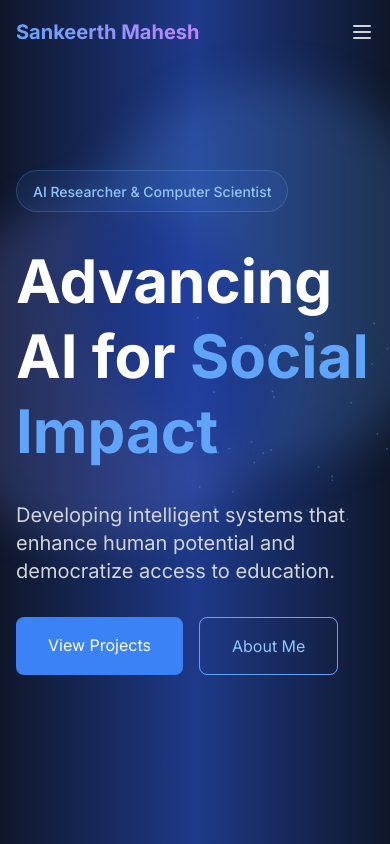
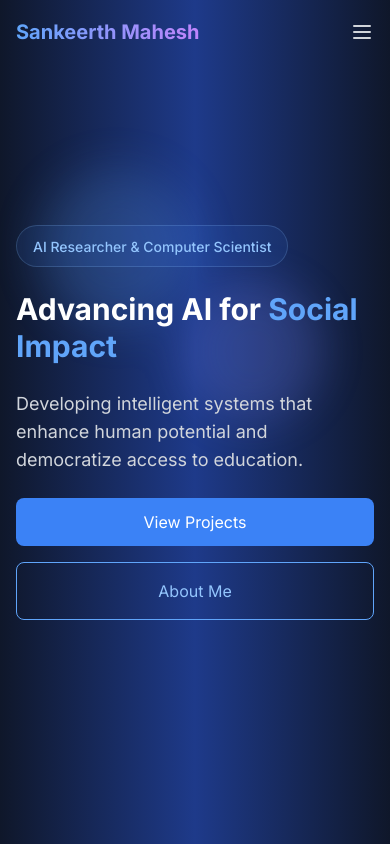
Before and after one commit to samahesh56/Website, a Next.js app in the folder your-website/: page / in a window 390 px wide. Shown: the top 844 px of the page. Built offline with nearby package versions, Linux system fonts and the light colour scheme.

Commit message:
resizing components

```diff
--- a/your-website/app/page.tsx
+++ b/your-website/app/page.tsx
@@ -1,61 +1,63 @@
+// app/(routes)/page.tsx
 'use client';
-import React from 'react';
+import { MainLayout } from '@/components/Layout/MainLayout';
 import Link from 'next/link';
 import TransitionSection from '@/components/Transitions/TransitionSection';
 import NetworkAnimation from '@/components/NetworkAnimation';
 import WorkToContactTransition from '@/components/Transitions/WorkToContactTransition';
 import { motion } from 'framer-motion';
-import PageTransition from '@/components/Animation/PageTransition';
 
 export default function Home() {
   return (
-    <PageTransition>
-      <div className="min-h-screen bg-gray-50 flex flex-col">
+    <MainLayout>
+      <div className="">
         {/* Hero Section */}
         <section className="min-h-screen bg-gradient-to-r from-slate-900 via-blue-900 to-slate-900 text-white relative overflow-hidden flex items-center -mt-16">
           <div className="absolute inset-0 opacity-20 z-0">
-            <div className="absolute top-20 left-20 w-96 h-96 bg-blue-400 rounded-full mix-blend-multiply filter blur-xl animate-blob"></div>
-            <div className="absolute top-40 right-20 w-96 h-96 bg-indigo-400 rounded-full mix-blend-multiply filter blur-xl animate-blob animation-delay-2000"></div>
+            <div className="absolute top-[20%] left-[10%] w-[40vw] h-[40vw] max-w-[500px] max-h-[500px] bg-blue-400 rounded-full mix-blend-multiply filter blur-xl animate-blob"></div>
+            <div className="absolute top-[30%] right-[10%] w-[40vw] h-[40vw] max-w-[500px] max-h-[500px] bg-indigo-400 rounded-full mix-blend-multiply filter blur-xl animate-blob animation-delay-2000"></div>
           </div>
 
-          <div className="max-w-7xl mx-auto px-4 w-full relative z-10">
-            <div className="grid md:grid-cols-2 gap-12 items-center min-h-screen">
+          <div className="container mx-auto px-4 sm:px-6 lg:px-8 w-full relative z-10">
+            <div className="grid lg:grid-cols-2 gap-8 lg:gap-12 items-center min-h-screen">
               {/* Left Content */}
-              <div className="space-y-8 z-20">
+              <div className="space-y-6 md:space-y-8 max-w-xl mx-auto lg:mx-0">
                 <div className="inline-block px-4 py-2 bg-blue-500/10 rounded-full border border-blue-300/20">
                   <span className="text-blue-300 text-sm font-medium">
                     AI Researcher & Computer Scientist
                   </span>
                 </div>
 
-                <h1 className="text-6xl font-bold leading-tight">
+                <h1 className="text-3xl sm:text-4xl md:text-5xl lg:text-6xl font-bold leading-tight">
                   Advancing AI for
                   <span className="text-blue-400"> Social Impact</span>
                 </h1>
 
-                <p className="text-xl text-gray-300">
-                  Developing intelligent systems that enhance human potential and
-                  democratize access to education.
+                <p className="text-lg md:text-xl text-gray-300">
+                  Developing intelligent systems that enhance human potential
+                  and democratize access to education.
                 </p>
 
-                <div className="flex gap-4">
+                <div className="flex flex-col sm:flex-row gap-4 w-full sm:w-auto">
                   <Link
-                      href="/projects"
-                      className="px-8 py-4 bg-blue-500 text-white rounded-lg hover:bg-blue-600 transition cursor-pointer"
+                    href="/projects"
+                    className="px-6 sm:px-8 py-3 sm:py-4 bg-blue-500 text-white rounded-lg hover:bg-blue-600 transition text-center flex-1 sm:flex-none"
                   >
-                      View Projects
+                    View Projects
                   </Link>
                   <Link
-                      href="/about"
-                      className="px-8 py-4 border border-blue-400 text-blue-300 rounded-lg hover:bg-blue-900/50 transition cursor-pointer"
+                    href="/about"
+                    className="px-8 py-4 border border-blue-400 text-blue-300 rounded-lg hover:bg-blue-900/50 transition cursor-pointer text-center"
                   >
-                      About Me
+                    About Me
                   </Link>
                 </div>
               </div>
 
               {/* Right Visual */}
-              <NetworkAnimation />
+              <div className="hidden lg:block w-full h-screen relative">
+                <NetworkAnimation />
+              </div>
             </div>
           </div>
         </section>
@@ -63,25 +65,25 @@ export default function Home() {
         <TransitionSection />
 
         {/* Work & Updates Section */}
-        <section className="py-16 pb-8 bg-gradient-to-b from-slate-800 to-slate-900 text-white">
+        <section className="py-20 lg:py-32 bg-gradient-to-b from-slate-800 to-slate-900 text-white">
           <motion.div
-            className="max-w-6xl mx-auto px-4"
+            className="max-w-7xl mx-auto px-4 sm:px-6 lg:px-8"
             initial={{ opacity: 0, y: 50 }}
             whileInView={{ opacity: 1, y: 0 }}
-            transition={{ duration: 0.8, ease: "easeOut" }}
-            viewport={{ once: true, margin: "-100px" }}
+            transition={{ duration: 0.8, ease: 'easeOut' }}
+            viewport={{ once: true, margin: '-100px' }}
           >
             <h2 className="text-3xl font-bold text-center mb-12">
               Current Work & Updates
             </h2>
 
-            <div className="grid md:grid-cols-2 gap-8">
+            <div className="grid md:grid-cols-2 gap-8 lg:gap-12">
               {/* Featured Work Column */}
               <motion.div
-                className="space-y-6"
+                className="bg-slate-800 p-6 lg:p-8 rounded-xl"
                 initial={{ opacity: 0, x: -50 }}
                 whileInView={{ opacity: 1, x: 0 }}
-                transition={{ duration: 0.8, ease: "easeOut" }}
+                transition={{ duration: 0.8, ease: 'easeOut' }}
                 viewport={{ once: true }}
               >
                 <h3 className="text-xl font-semibold text-blue-300 mb-6">
@@ -91,7 +93,7 @@ export default function Home() {
                 <motion.div
                   initial={{ opacity: 0, y: 20 }}
                   whileInView={{ opacity: 1, y: 0 }}
-                  transition={{ duration: 0.8, delay: 0.2, ease: "easeOut" }}
+                  transition={{ duration: 0.8, delay: 0.2, ease: 'easeOut' }}
                   viewport={{ once: true }}
                   className="bg-slate-800 p-6 rounded-xl border border-blue-500/20 hover:border-blue-500/40 transition group hover:scale-[1.02] duration-300"
                 >
@@ -111,7 +113,7 @@ export default function Home() {
                 <motion.div
                   initial={{ opacity: 0, y: 20 }}
                   whileInView={{ opacity: 1, y: 0 }}
-                  transition={{ duration: 0.8, delay: 0.4, ease: "easeOut" }}
+                  transition={{ duration: 0.8, delay: 0.4, ease: 'easeOut' }}
                   viewport={{ once: true }}
                   className="bg-slate-800 p-6 rounded-xl border border-blue-500/20 hover:border-blue-500/40 transition group hover:scale-[1.02] duration-300"
                 >
@@ -129,10 +131,10 @@ export default function Home() {
 
               {/* Latest Updates Column */}
               <motion.div
-                className="space-y-6"
+                className="space-y-6 lg:space-y-8"
                 initial={{ opacity: 0, x: 50 }}
                 whileInView={{ opacity: 1, x: 0 }}
-                transition={{ duration: 0.8, ease: "easeOut" }}
+                transition={{ duration: 0.8, ease: 'easeOut' }}
                 viewport={{ once: true }}
               >
                 <h3 className="text-xl font-semibold text-blue-300 mb-6">
@@ -141,20 +143,20 @@ export default function Home() {
 
                 {[
                   {
-                    icon: "📝",
-                    text: "Published new findings on AI education impact",
-                    time: "2 weeks ago"
+                    icon: '📝',
+                    text: 'Published new findings on AI education impact',
+                    time: '2 weeks ago',
                   },
                   {
-                    icon: "💡",
-                    text: "Released open-source AI learning tools",
-                    time: "1 month ago"
+                    icon: '💡',
+                    text: 'Released open-source AI learning tools',
+                    time: '1 month ago',
                   },
                   {
-                    icon: "🎓",
-                    text: "Started new research collaboration",
-                    time: "1 month ago"
-                  }
+                    icon: '🎓',
+                    text: 'Started new research collaboration',
+                    time: '1 month ago',
+                  },
                 ].map((update, index) => (
                   <motion.div
                     key={index}
@@ -163,10 +165,10 @@ export default function Home() {
                     transition={{
                       duration: 0.8,
                       delay: index * 0.2,
-                      ease: "easeOut"
+                      ease: 'easeOut',
                     }}
                     viewport={{ once: true }}
-                    className="bg-slate-800 p-6 rounded-xl border border-blue-500/20 hover:border-blue-500/40 transition group hover:scale-[1.02] duration-300"
+                    className="bg-slate-800 p-6 lg:p-8 rounded-xl border border-blue-500/20 hover:border-blue-500/40 transition-all duration-300 hover:scale-[1.02]"
                   >
                     <div className="flex items-center space-x-4 mb-4">
                       <span className="text-2xl">{update.icon}</span>
@@ -182,6 +184,6 @@ export default function Home() {
 
         <WorkToContactTransition />
       </div>
-    </PageTransition>
+    </MainLayout>
   );
 }
--- a/your-website/components/Layout/MainLayout.tsx
+++ b/your-website/components/Layout/MainLayout.tsx
@@ -1,15 +1,26 @@
 // components/Layout/MainLayout.tsx
-import  PageTransition from '../Animation/PageTransition';
-import  Footer from './Footer';
+'use client';
+import PageTransition from '../Animation/PageTransition';
+import Footer from './Footer';
+import { usePathname } from 'next/navigation';
 
 export const MainLayout = ({ children }: { children: React.ReactNode }) => {
+  const pathname = usePathname();
+  const isHomePage = pathname === '/';
+
   return (
     <div className="min-h-screen bg-gradient-to-b bg-slate-950 text-gray-100">
-      <PageTransition>
-        <main className="container mx-auto px-4 py-8">
-          {children}
-        </main>
-      </PageTransition>
+      <div className="relative">
+        <PageTransition>
+          <main
+            className={`${
+              !isHomePage ? 'container mx-auto px-4 sm:px-6 lg:px-8 py-24' : ''
+            }`}
+          >
+            {children}
+          </main>
+        </PageTransition>
+      </div>
       <Footer />
     </div>
   );
--- a/your-website/components/NetworkAnimation.tsx
+++ b/your-website/components/NetworkAnimation.tsx
@@ -17,8 +17,8 @@ interface Connection {
 
 const NetworkAnimation: React.FC = () => {
   const svgRef = useRef<SVGSVGElement>(null);
+  const containerRef = useRef<HTMLDivElement>(null);
   const animationRef = useRef<number | null>(null);
-
 
   const createNode = (x: number, y: number) => `
     <circle
@@ -43,7 +43,7 @@ const NetworkAnimation: React.FC = () => {
 
   const createConnection = (x1: number, y1: number, x2: number, y2: number) => {
     const distance = Math.hypot(x2 - x1, y2 - y1);
-    const opacity = Math.max(0.15, 0.5 - (distance / 200)); // Increased base opacity
+    const opacity = Math.max(0.15, 0.5 - distance / 200);
 
     return `
       <line
@@ -59,12 +59,31 @@ const NetworkAnimation: React.FC = () => {
   };
 
   useEffect(() => {
-    if (!svgRef.current) return;
+    if (!svgRef.current || !containerRef.current) return;
 
     const nodes: Node[] = [];
-    const width = 600;
-    const height = 600;
-    const gridSize = Math.floor(Math.sqrt(40)); // Increased to 40 nodes
+    let width = 0;
+    let height = 0;
+
+    const updateDimensions = () => {
+      const container = containerRef.current;
+      if (!container) return;
+
+      // Get actual container dimensions
+      const rect = container.getBoundingClientRect();
+      width = rect.width;
+      height = window.innerHeight;
+
+      const svg = svgRef.current;
+      if (svg) {
+        svg.setAttribute('width', width.toString());
+        svg.setAttribute('height', height.toString());
+        svg.setAttribute('viewBox', `0 0 ${width} ${height}`);
+      }
+
+      // Increase number of nodes for larger space
+      nodes.length = 0;
+      const gridSize = Math.floor(Math.sqrt(60)); // Increased from 40 to 60 nodes
       const cellWidth = width / gridSize;
       const cellHeight = height / gridSize;
 
@@ -77,23 +96,23 @@ const NetworkAnimation: React.FC = () => {
             x: (i + 0.5) * cellWidth + offsetX,
             y: (j + 0.5) * cellHeight + offsetY,
             vx: (Math.random() - 0.5) * 0.6,
-          vy: (Math.random() - 0.5) * 0.6
+            vy: (Math.random() - 0.5) * 0.6,
           });
         }
       }
-
+    };
 
     const animate = () => {
       if (!svgRef.current) return;
 
       // Update node positions
-      nodes.forEach(node => {
+      nodes.forEach((node) => {
         node.x += node.vx!;
         node.y += node.vy!;
 
         // Bounce off walls with less energy loss
         if (node.x <= 0 || node.x >= width) {
-            node.vx! *= -0.95; // Slight energy loss on bounce, but maintains more speed
+          node.vx! *= -0.95;
           node.x = node.x <= 0 ? 0 : width;
         }
         if (node.y <= 0 || node.y >= height) {
@@ -101,7 +120,7 @@ const NetworkAnimation: React.FC = () => {
           node.y = node.y <= 0 ? 0 : height;
         }
 
-        if (Math.random() < 0.02) { // 2% chance each frame
+        if (Math.random() < 0.02) {
           node.vx! += (Math.random() - 0.5) * 0.2;
           node.vy! += (Math.random() - 0.5) * 0.2;
         }
@@ -110,14 +129,17 @@ const NetworkAnimation: React.FC = () => {
       // Create connections
       const connections: Connection[] = [];
       nodes.forEach((node, i) => {
-        nodes.slice(i + 1).forEach(otherNode => {
-          const distance = Math.hypot(node.x - otherNode.x, node.y - otherNode.y);
-          if (distance < 150) { // Increased from 100 to 150
+        nodes.slice(i + 1).forEach((otherNode) => {
+          const distance = Math.hypot(
+            node.x - otherNode.x,
+            node.y - otherNode.y
+          );
+          if (distance < 150) {
             connections.push({
               x1: node.x,
               y1: node.y,
               x2: otherNode.x,
-              y2: otherNode.y
+              y2: otherNode.y,
             });
           }
         });
@@ -125,20 +147,25 @@ const NetworkAnimation: React.FC = () => {
 
       // Render
       const connectionsHTML = connections
-        .map(conn => createConnection(conn.x1, conn.y1, conn.x2, conn.y2))
+        .map((conn) => createConnection(conn.x1, conn.y1, conn.x2, conn.y2))
         .join('');
       const nodesHTML = nodes
-        .map(node => createNode(node.x, node.y))
+        .map((node) => createNode(node.x, node.y))
         .join('');
 
       svgRef.current.innerHTML = connectionsHTML + nodesHTML;
       animationRef.current = requestAnimationFrame(animate);
     };
 
+    // Initial setup
+    updateDimensions();
     animate();
 
-    // Cleanup
+    // Add resize listener
+    window.addEventListener('resize', updateDimensions);
+
     return () => {
+      window.removeEventListener('resize', updateDimensions);
       if (animationRef.current) {
         cancelAnimationFrame(animationRef.current);
       }
@@ -146,17 +173,21 @@ const NetworkAnimation: React.FC = () => {
   }, []);
 
   return (
-    <div className="absolute right-0 top-0 h-full w-1/2 overflow-hidden opacity-40">
+    <div
+      ref={containerRef}
+      className="absolute right-0 top-0 w-full h-full overflow-hidden"
+    >
+      <div className="relative w-full h-full opacity-40">
         <svg
           ref={svgRef}
           className="w-full h-full"
-        viewBox="0 0 600 600"
           style={{
             filter: 'blur(0.5px)',
             transform: 'scale(1.1)',
           }}
         />
       </div>
+    </div>
   );
 };
 
```
Also changed, not shown: your-website/app/globals.css (+12 -0 lines), your-website/tsconfig.json (+7 -1 lines). Lines whose indentation alone changed are shown as unchanged.
